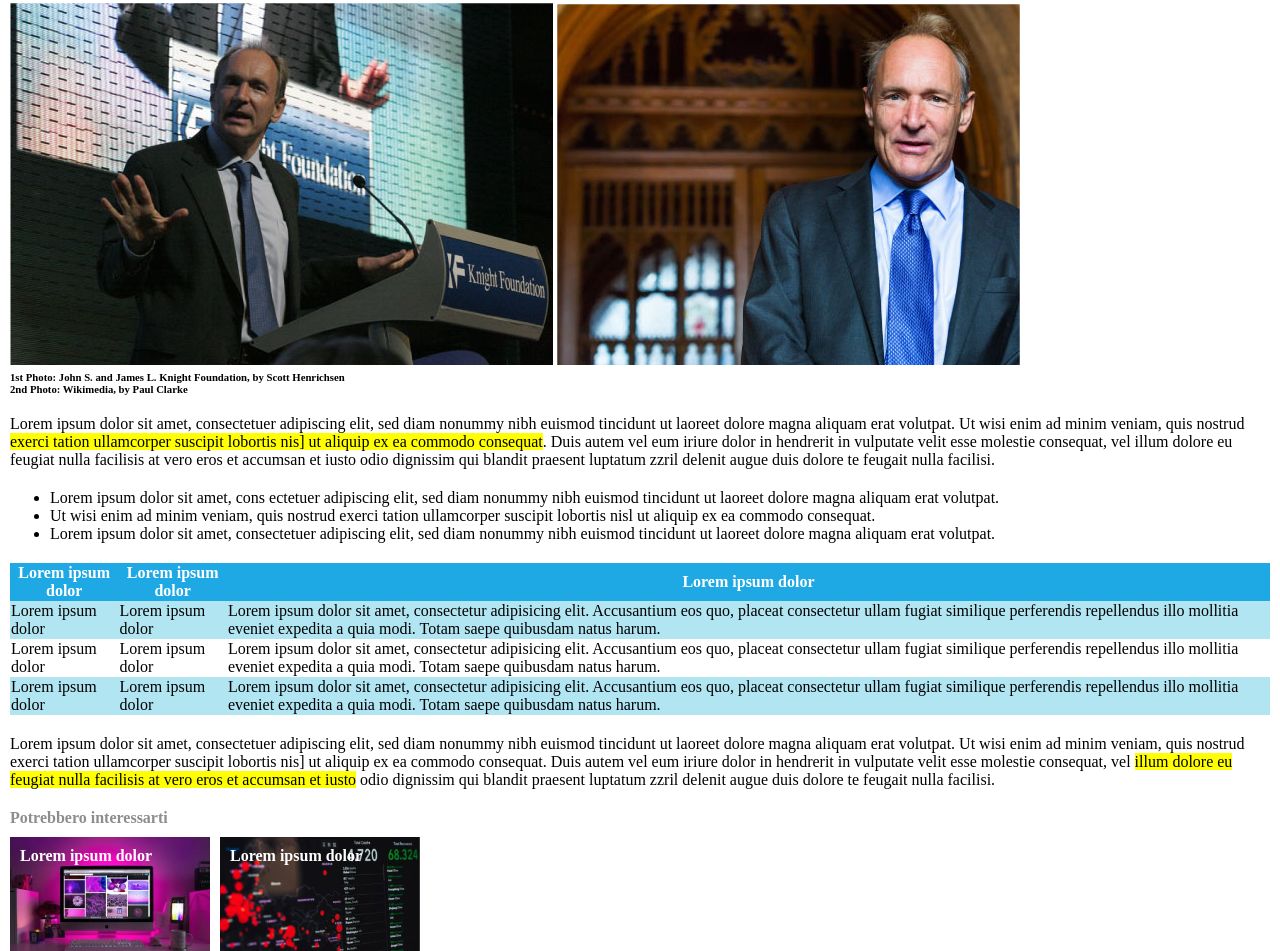
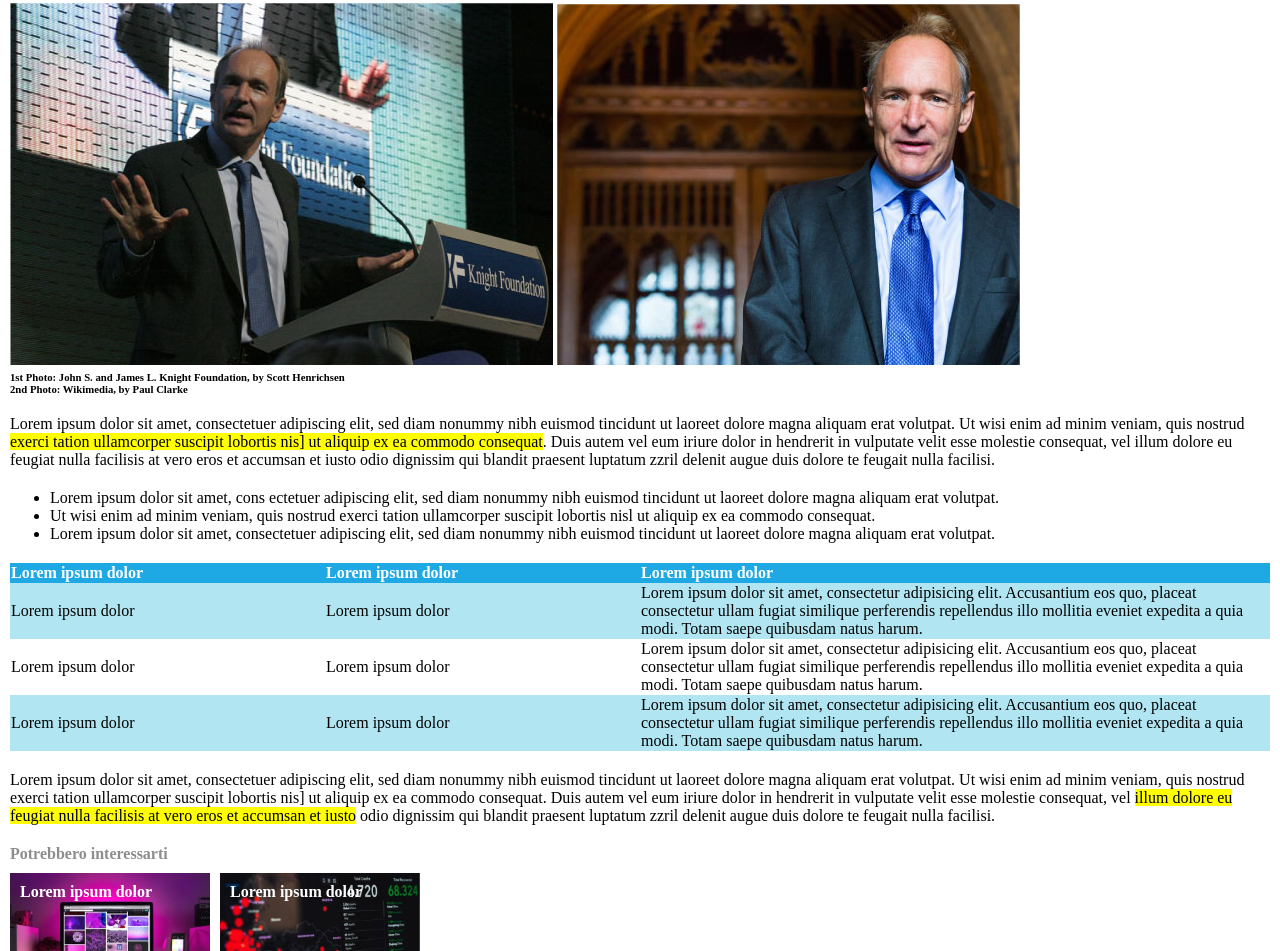
Before and after one commit to vitodursopettersson/html-css-booleaner, a plain HTML site: page index.html in a window 1280 px wide. Shown: the part 329-1280 px from the top of the page. Drawn offline with Linux system fonts and the light colour scheme.

Commit message:
fix: colonne tabella

```diff
--- a/css/style.css
+++ b/css/style.css
@@ -77,7 +77,12 @@ main, footer{
 .tabella-articolo {
     margin-top: 20px;
     margin-bottom: 20px;
-    border-spacing: 0px
+    border-spacing: 0px;
+    text-align: left;
+}
+
+.spazio-testo-tabella {
+    width: 50%;
 }
 
 .tabella-articolo thead {
--- a/index.html
+++ b/index.html
@@ -49,7 +49,7 @@
                     <tr>
                         <th>Lorem ipsum dolor</th>
                         <th>Lorem ipsum dolor</th>
-                        <th>Lorem ipsum dolor</th>
+                        <th class="spazio-testo-tabella">Lorem ipsum dolor</th>
                     </tr>
                 </thead>
                 <tbody>
```
